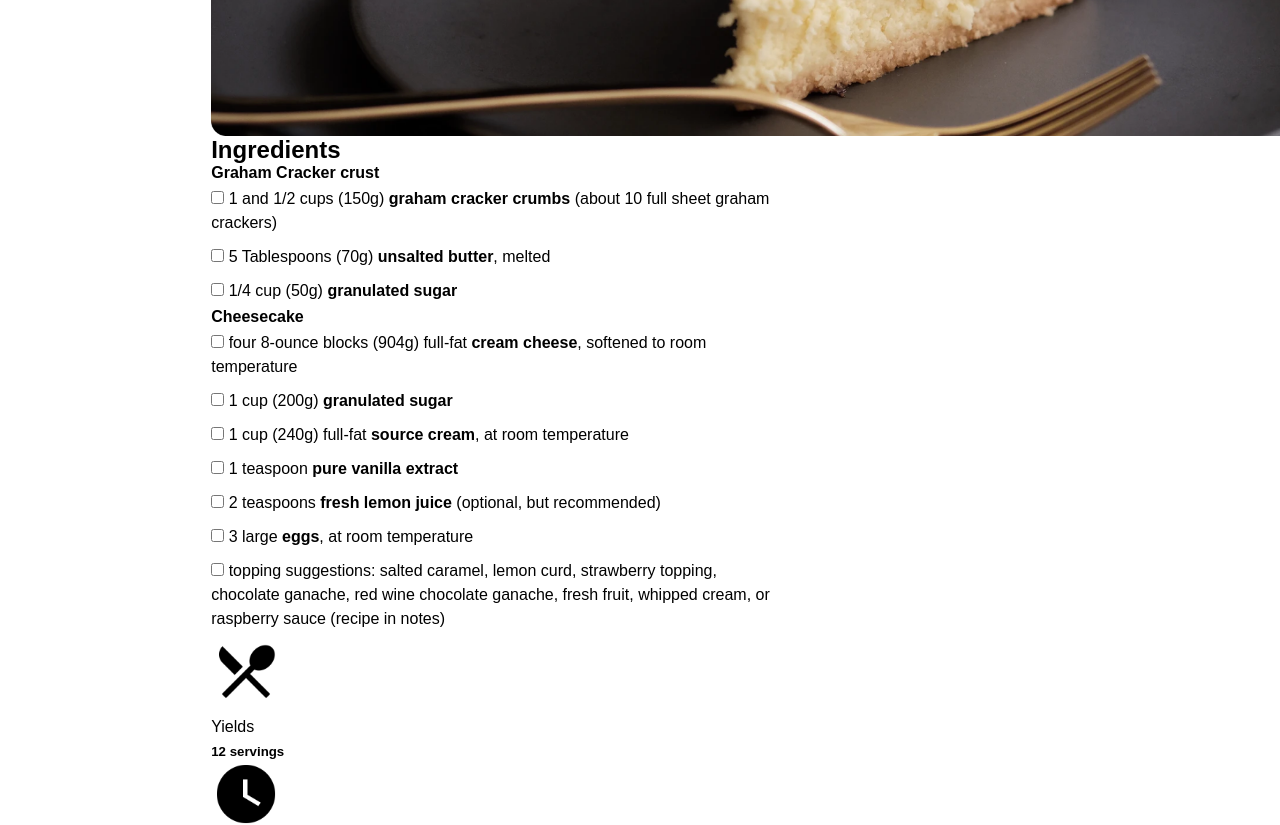
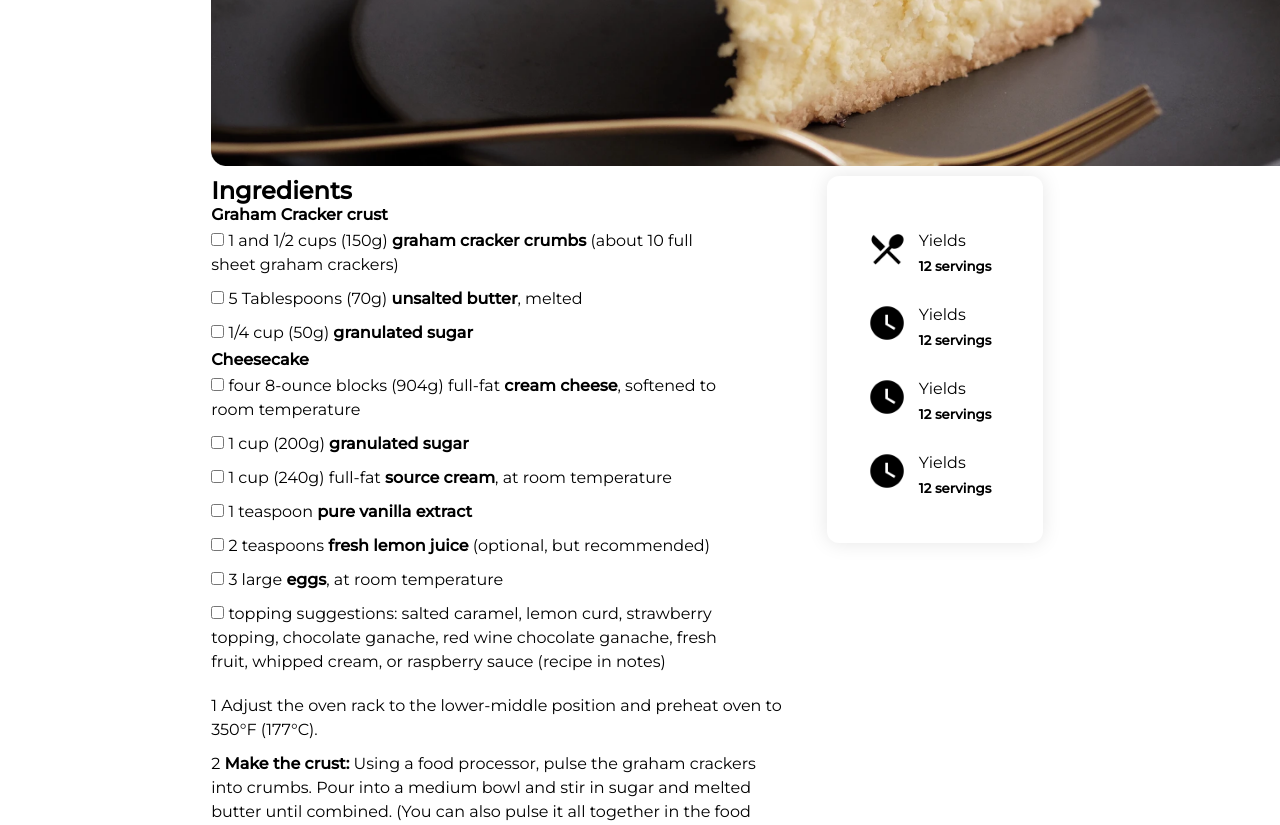
Before and after one commit to DarioPrazeres/recipe-page, a plain HTML site: page index.html in a window 1280 px wide. Shown: the part 760-1585 px from the top of the page. Drawn offline with Linux system fonts and the light colour scheme.

Commit message:
ingredients section update

```diff
--- a/index.html
+++ b/index.html
@@ -29,7 +29,7 @@
       <img src="./img/photo1.png" alt="">
     </figure>
     <section class="ingredients">
-      <div class="part">
+      <div class="part-1">
         <h2>Ingredients</h2>
         <h4 class="special">
           Graham Cracker crust
@@ -68,30 +68,30 @@
           <input type="checkbox" name="" id=""> topping suggestions: salted caramel, lemon curd, strawberry topping, chocolate ganache, red wine chocolate ganache, fresh fruit, whipped cream, or raspberry sauce (recipe in notes)
         </p>
       </div>
-      <div class="part">
+      <div class="part part-s">
         <div class="disc-1">
-          <img src="./img/restaurant.png" width="70px" alt="">
+          <img src="./img/restaurant.png" alt="">
           <div class="disc">
             <p>Yields</p>
             <h5>12 servings</h6>
           </div>
         </div>
-        <div class="disc-2">
-          <img src="./img/watchBlack.png" width="70px"  alt="">
+        <div class="disc-1">
+          <img src="./img/watchBlack.png"  alt="">
           <div class="disc">
             <p>Yields</p>
             <h5>12 servings</h6>
           </div>
         </div>
-        <div class="disc-3">
-          <img src="./img/watchBlack.png" width="70px"  alt="">
+        <div class="disc-1">
+          <img src="./img/watchBlack.png"  alt="">
           <div class="disc">
             <p>Yields</p>
             <h5>12 servings</h6>
           </div>
         </div>
-        <div class="disc-4">
-          <img src="./img/watchBlack.png" width="70px"  alt="">
+        <div class="disc-1">
+          <img src="./img/watchBlack.png"  alt="">
           <div class="disc">
             <p>Yields</p>
             <h5>12 servings</h6>
--- a/style.css
+++ b/style.css
@@ -8,7 +8,7 @@ body{
     align-items: center;
     flex-direction: column;
     margin-top: 80px;
-    font-family: Arial, Helvetica, sans-serif;
+    font-family: Montserrat;
 }
 section{
     width: 67%;
@@ -43,3 +43,38 @@ p{
 .img-post img{
     height: 100%;
 }
+/*------------ Ingredients Style------------------*/
+.ingredients{
+    padding: 10px 0px 10px 0px;
+    display: flex;
+    justify-content: space-between;
+    width: 97%;
+}
+.part-1{
+    margin-right: 20px;
+    width: 63%;
+}
+.part-s{
+    border-radius: 12px;
+    box-shadow: 0px 0px 20px rgba(0, 0, 0, 0.1);
+    background-color: #fff;
+    width: 216px;
+    height: 367px;
+    display: flex;
+    justify-content: center;
+    align-items: center;
+    flex-direction: column;
+}
+.disc{
+    padding: 5px;
+    margin: 7px;
+}
+.disc-1{
+    display: flex;
+    justify-content: center;
+    align-items: center;
+}
+.disc-1 img{
+    width: 40px;
+    height: 40px;
+}
```
